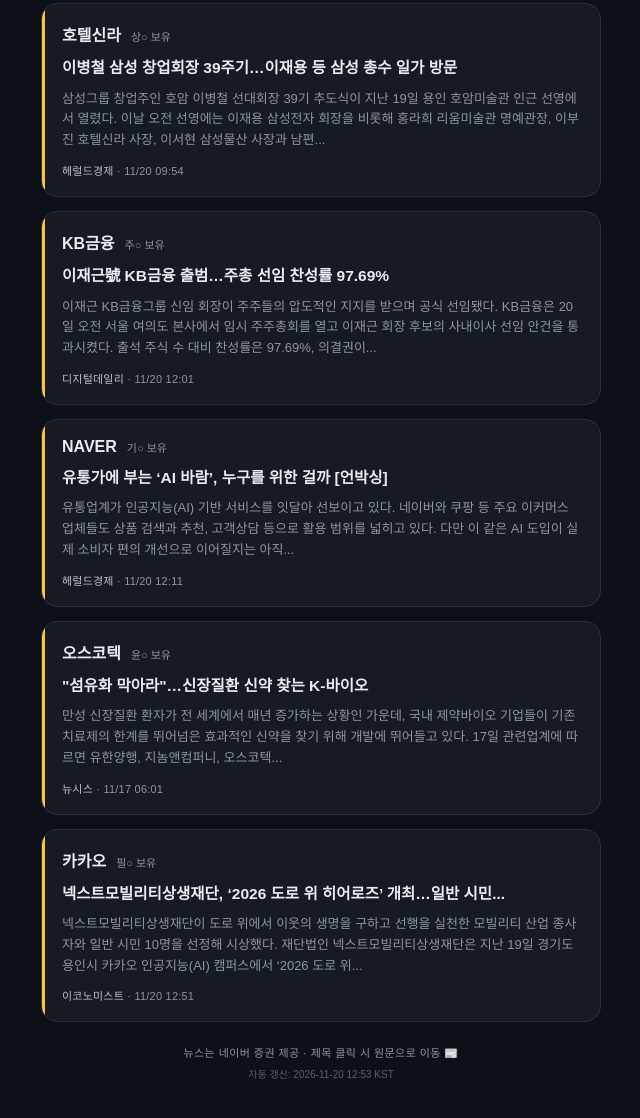
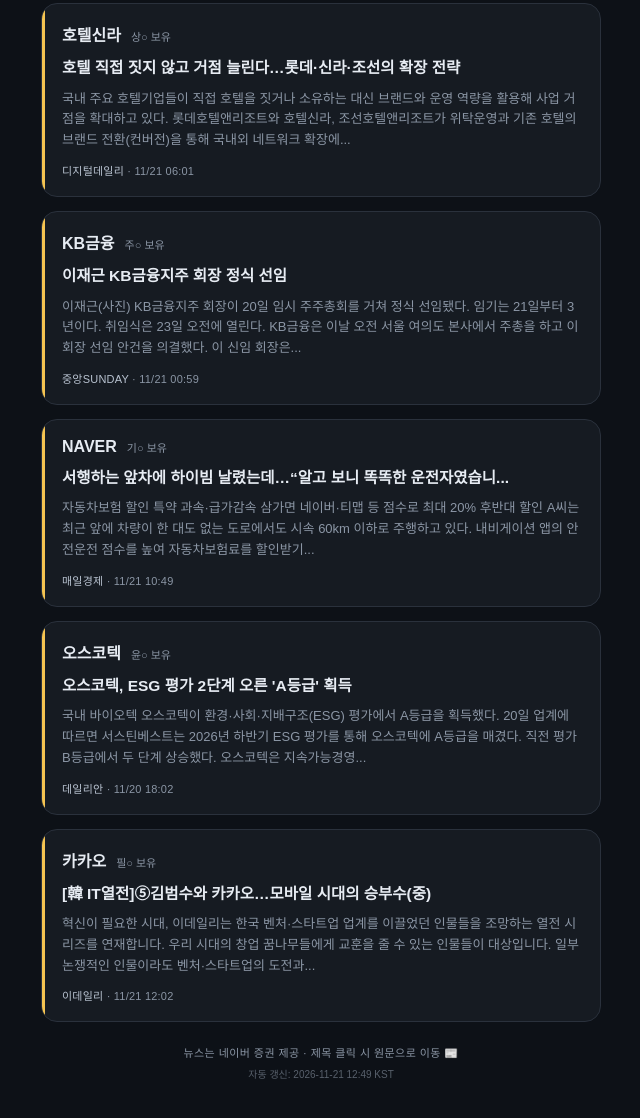
Before and after one commit to mainlainer/djhani02, a plain HTML site: page news.html in a window 1280 px wide. Shown: the part 844-1962 px from the top of the page, without its empty margins (319-959 px from the left). Drawn offline with Linux system fonts and the light colour scheme; a web font is replaced by a local one.

Commit message:
auto: 2026-11-21 12:49 KST 종목 뉴스 갱신

```diff
--- a/news.html
+++ b/news.html
@@ -3,8 +3,8 @@
 <head>
 <meta charset="UTF-8">
 <meta name="viewport" content="width=device-width, initial-scale=1.0">
-<title>오늘의 종목 뉴스 · 2026.11.20</title>
-<meta property="og:title" content="오늘의 종목 뉴스 2026.11.20">
+<title>오늘의 종목 뉴스 · 2026.11.21</title>
+<meta property="og:title" content="오늘의 종목 뉴스 2026.11.21">
 <meta property="og:description" content="우리 모임 8개 종목 데일리 뉴스 요약">
 <link rel="preconnect" href="https://fonts.googleapis.com">
 <link rel="preconnect" href="https://fonts.gstatic.com" crossorigin>
@@ -46,22 +46,22 @@
 
   <div class="top-label">소수점 투자 모임 · 데일리 종목 뉴스</div>
   <div class="title">NEWS<span class="kr">오늘의 종목 소식</span></div>
-  <div class="date">2026.11.20 기준 · 종목별 최신 1건</div>
+  <div class="date">2026.11.21 기준 · 종목별 최신 1건</div>
 
   <div class="nav"><a href="index.html">← 잔고 결산</a><a href="rank.html">📊 순위 변동</a></div>
 
   <div class="card">
     <div class="head"><span class="ticker">현대차</span><span class="member">성○ 보유</span></div>
-    <a class="headline" href="https://n.news.naver.com/mnews/article/021/0002834328" target="_blank" rel="noopener">G80 하이브리드 세계최초 공개…연비 최대 30% 개선</a>
-    <div class="body">현대차그룹 고급 브랜드 제네시스가 미국 서부 최대 자동차 전시회 ‘LA 오토쇼’에서 중대형 프리미엄 세단 신차 ‘G80 하이브리드’를 세계 최초로 공개했다. 현대차도 주력 준중형 세단인 신형 ‘엘란트라’를 북미 시장에 처음 선보이며 현지...</div>
-    <div class="meta"><span class="src">문화일보</span> · 11/20 11:53</div>
+    <a class="headline" href="https://n.news.naver.com/mnews/article/020/0003764129" target="_blank" rel="noopener">“자동차 회사가 왜 예술가에게 투자하냐고요?”…현대차 노규승 상무...</a>
+    <div class="body">무겁고 휴대하기 어려운 전동휠체어를 좀 더 편리하게 만들 수 없을까. 이동이 불편한 사람도 원하는 곳에 자유롭게 갈 수는 없을까. 2020년 한 창작자가 제안한 아이디어는 현대자동차그룹 제로원(ZER01NE)에서 기술 개발 프로젝트로 발전했다. 제로원은...</div>
+    <div class="meta"><span class="src">동아일보</span> · 11/21 12:01</div>
   </div>
 
   <div class="card">
     <div class="head"><span class="ticker">신세계</span><span class="member">정○ 보유</span></div>
-    <a class="headline" href="https://n.news.naver.com/mnews/article/003/0014335598" target="_blank" rel="noopener">제철 미국 캘리포니아 석류, 천연 항산화 성분이 들어있어요</a>
-    <div class="body">20일 오전 서울 중구 신세계백화점 본점에서 열린 미국석류협회 미국 캘리포니아석류 출시 행사에서 모델들이 제철을 맞은 석류를 소개하고 있다. (사진=미국석류협회 제공) 2026.11.20. photo@newsis.com *재판매 및 DB 금지</div>
-    <div class="meta"><span class="src">뉴시스</span> · 11/20 12:36</div>
+    <a class="headline" href="https://n.news.naver.com/mnews/article/016/0002726495" target="_blank" rel="noopener">“스무디 한 잔에 2만8000원?”…비싸도 사람 붐빈다는 ‘이곳’ [푸드...</a>
+    <div class="body">스무디 한 잔 가격이 최고 2만8000원에 달한다. 신세계백화점이 선보인 프리미엄 스무디 브랜드 ‘트웰브 원더바’다. 건강과 미식에 대한 관심이 커지면서 일상적인 식음료에서도 특별한 소비 경험을 추구하는 ‘스몰 럭셔리(작은 사치)...</div>
+    <div class="meta"><span class="src">헤럴드경제</span> · 11/21 10:01</div>
   </div>
 
   <div class="card">
@@ -73,41 +73,41 @@
 
   <div class="card">
     <div class="head"><span class="ticker">호텔신라</span><span class="member">상○ 보유</span></div>
-    <a class="headline" href="https://n.news.naver.com/mnews/article/016/0002726118" target="_blank" rel="noopener">이병철 삼성 창업회장 39주기…이재용 등 삼성 총수 일가 방문</a>
-    <div class="body">삼성그룹 창업주인 호암 이병철 선대회장 39기 추도식이 지난 19일 용인 호암미술관 인근 선영에서 열렸다. 이날 오전 선영에는 이재용 삼성전자 회장을 비롯해 홍라희 리움미술관 명예관장, 이부진 호텔신라 사장, 이서현 삼성물산 사장과 남편...</div>
-    <div class="meta"><span class="src">헤럴드경제</span> · 11/20 09:54</div>
+    <a class="headline" href="https://n.news.naver.com/mnews/article/138/0002249431" target="_blank" rel="noopener">호텔 직접 짓지 않고 거점 늘린다…롯데·신라·조선의 확장 전략</a>
+    <div class="body">국내 주요 호텔기업들이 직접 호텔을 짓거나 소유하는 대신 브랜드와 운영 역량을 활용해 사업 거점을 확대하고 있다. 롯데호텔앤리조트와 호텔신라, 조선호텔앤리조트가 위탁운영과 기존 호텔의 브랜드 전환(컨버전)을 통해 국내외 네트워크 확장에...</div>
+    <div class="meta"><span class="src">디지털데일리</span> · 11/21 06:01</div>
   </div>
 
   <div class="card">
     <div class="head"><span class="ticker">KB금융</span><span class="member">주○ 보유</span></div>
-    <a class="headline" href="https://n.news.naver.com/mnews/article/138/0002249352" target="_blank" rel="noopener">이재근號 KB금융 출범…주총 선임 찬성률 97.69%</a>
-    <div class="body">이재근 KB금융그룹 신임 회장이 주주들의 압도적인 지지를 받으며 공식 선임됐다. KB금융은 20일 오전 서울 여의도 본사에서 임시 주주총회를 열고 이재근 회장 후보의 사내이사 선임 안건을 통과시켰다. 출석 주식 수 대비 찬성률은 97.69%, 의결권이...</div>
-    <div class="meta"><span class="src">디지털데일리</span> · 11/20 12:01</div>
+    <a class="headline" href="https://n.news.naver.com/mnews/article/353/0000057338" target="_blank" rel="noopener">이재근 KB금융지주 회장 정식 선임</a>
+    <div class="body">이재근(사진) KB금융지주 회장이 20일 임시 주주총회를 거쳐 정식 선임됐다. 임기는 21일부터 3년이다. 취임식은 23일 오전에 열린다. KB금융은 이날 오전 서울 여의도 본사에서 주총을 하고 이 회장 선임 안건을 의결했다. 이 신임 회장은...</div>
+    <div class="meta"><span class="src">중앙SUNDAY</span> · 11/21 00:59</div>
   </div>
 
   <div class="card">
     <div class="head"><span class="ticker">NAVER</span><span class="member">기○ 보유</span></div>
-    <a class="headline" href="https://n.news.naver.com/mnews/article/016/0002726306" target="_blank" rel="noopener">유통가에 부는 ‘AI 바람’, 누구를 위한 걸까 [언박싱]</a>
-    <div class="body">유통업계가 인공지능(AI) 기반 서비스를 잇달아 선보이고 있다. 네이버와 쿠팡 등 주요 이커머스 업체들도 상품 검색과 추천, 고객상담 등으로 활용 범위를 넓히고 있다. 다만 이 같은 AI 도입이 실제 소비자 편의 개선으로 이어질지는 아직...</div>
-    <div class="meta"><span class="src">헤럴드경제</span> · 11/20 12:11</div>
+    <a class="headline" href="https://n.news.naver.com/mnews/article/009/0005766970" target="_blank" rel="noopener">서행하는 앞차에 하이빔 날렸는데…“알고 보니 똑똑한 운전자였습니...</a>
+    <div class="body">자동차보험 할인 특약 과속·급가감속 삼가면 네이버·티맵 등 점수로 최대 20% 후반대 할인 A씨는 최근 앞에 차량이 한 대도 없는 도로에서도 시속 60km 이하로 주행하고 있다. 내비게이션 앱의 안전운전 점수를 높여 자동차보험료를 할인받기...</div>
+    <div class="meta"><span class="src">매일경제</span> · 11/21 10:49</div>
   </div>
 
   <div class="card">
     <div class="head"><span class="ticker">오스코텍</span><span class="member">윤○ 보유</span></div>
-    <a class="headline" href="https://n.news.naver.com/mnews/article/003/0014326001" target="_blank" rel="noopener">&quot;섬유화 막아라&quot;…신장질환 신약 찾는 K-바이오</a>
-    <div class="body">만성 신장질환 환자가 전 세계에서 매년 증가하는 상황인 가운데, 국내 제약바이오 기업들이 기존 치료제의 한계를 뛰어넘은 효과적인 신약을 찾기 위해 개발에 뛰어들고 있다. 17일 관련업계에 따르면 유한양행, 지놈앤컴퍼니, 오스코텍...</div>
-    <div class="meta"><span class="src">뉴시스</span> · 11/17 06:01</div>
+    <a class="headline" href="https://n.news.naver.com/mnews/article/119/0003157821" target="_blank" rel="noopener">오스코텍, ESG 평가 2단계 오른 'A등급' 획득</a>
+    <div class="body">국내 바이오텍 오스코텍이 환경·사회·지배구조(ESG) 평가에서 A등급을 획득했다. 20일 업계에 따르면 서스틴베스트는 2026년 하반기 ESG 평가를 통해 오스코텍에 A등급을 매겼다. 직전 평가 B등급에서 두 단계 상승했다. 오스코텍은 지속가능경영...</div>
+    <div class="meta"><span class="src">데일리안</span> · 11/20 18:02</div>
   </div>
 
   <div class="card">
     <div class="head"><span class="ticker">카카오</span><span class="member">필○ 보유</span></div>
-    <a class="headline" href="https://n.news.naver.com/mnews/article/243/0000105960" target="_blank" rel="noopener">넥스트모빌리티상생재단, ‘2026 도로 위 히어로즈’ 개최…일반 시민...</a>
-    <div class="body">넥스트모빌리티상생재단이 도로 위에서 이웃의 생명을 구하고 선행을 실천한 모빌리티 산업 종사자와 일반 시민 10명을 선정해 시상했다. 재단법인 넥스트모빌리티상생재단은 지난 19일 경기도 용인시 카카오 인공지능(AI) 캠퍼스에서 ‘2026 도로 위...</div>
-    <div class="meta"><span class="src">이코노미스트</span> · 11/20 12:51</div>
+    <a class="headline" href="https://n.news.naver.com/mnews/article/018/0006413483" target="_blank" rel="noopener">[韓 IT열전]⑤김범수와 카카오…모바일 시대의 승부수(중)</a>
+    <div class="body">혁신이 필요한 시대, 이데일리는 한국 벤처·스타트업 업계를 이끌었던 인물들을 조망하는 열전 시리즈를 연재합니다. 우리 시대의 창업 꿈나무들에게 교훈을 줄 수 있는 인물들이 대상입니다. 일부 논쟁적인 인물이라도 벤처·스타트업의 도전과...</div>
+    <div class="meta"><span class="src">이데일리</span> · 11/21 12:02</div>
   </div>
 
   <div class="foot">뉴스는 네이버 증권 제공 · 제목 클릭 시 원문으로 이동 📰</div>
-  <div class="auto-stamp">자동 갱신: 2026-11-20 12:53 KST</div>
+  <div class="auto-stamp">자동 갱신: 2026-11-21 12:49 KST</div>
 
 </div>
 </body>
```
